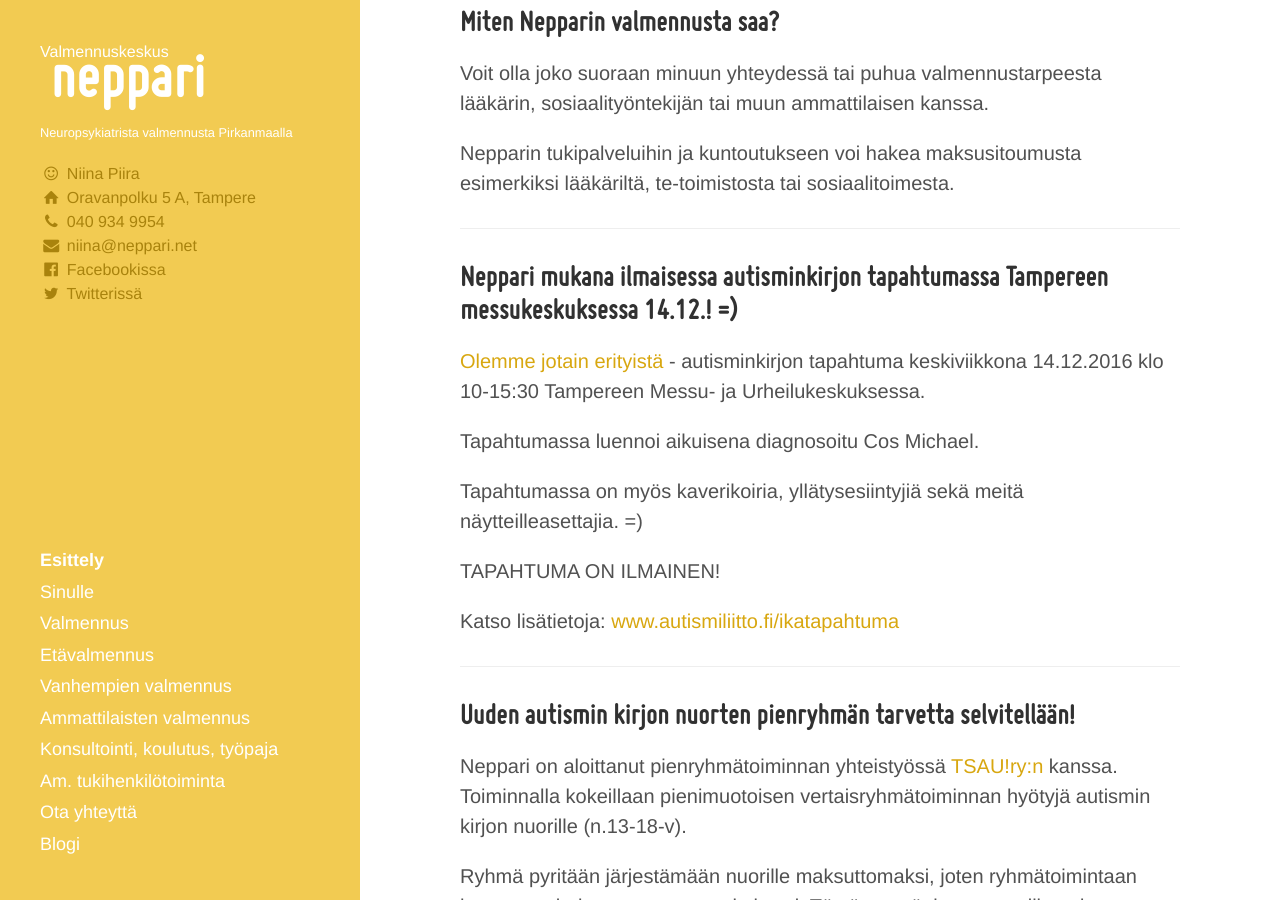
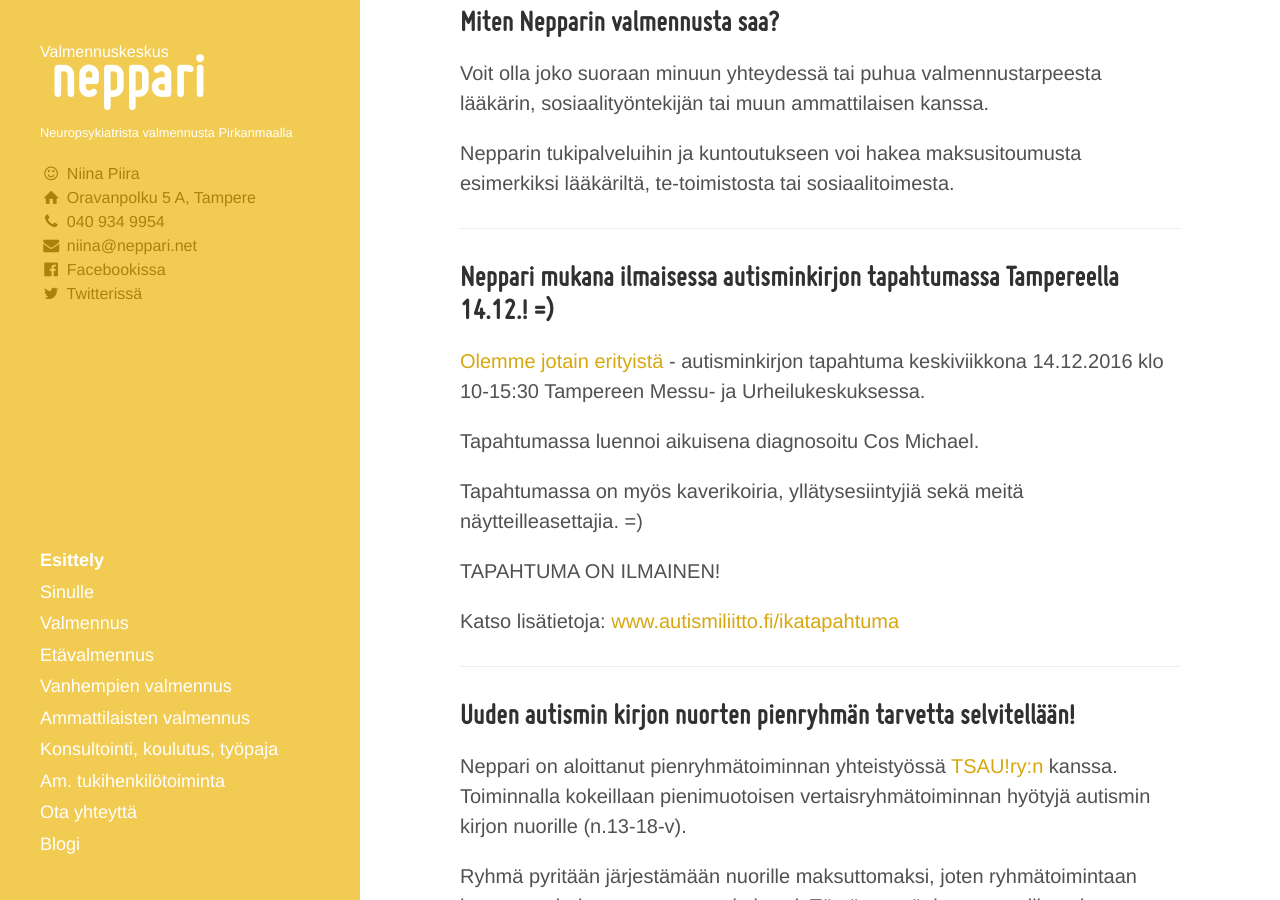
Before and after one commit to niinapiira/neppari.net, a Jekyll site: the page built from index.md, in a window 1280 px wide and 900 px high, scrolled down 659 px. Built offline with Jekyll 4.4.1, drawn with Linux system fonts in a browser that asks for light colours.

Commit message:
Updated index.md

```diff
--- a/index.md
+++ b/index.md
@@ -37,7 +37,7 @@ Nepparin tukipalveluihin ja kuntoutukseen voi hakea maksusitoumusta esimerkiksi
 ___
 
 
-## Neppari mukana ilmaisessa autisminkirjon tapahtumassa Tampereen messukeskuksessa 14.12.! =)
+## Neppari mukana ilmaisessa autisminkirjon tapahtumassa Tampereella 14.12.! =)
 
 [Olemme jotain erityistä](www.autismiliitto.fi/ikatapahtuma) - autisminkirjon tapahtuma keskiviikkona 14.12.2016 klo 10-15:30 Tampereen Messu- ja Urheilukeskuksessa.
 
```
